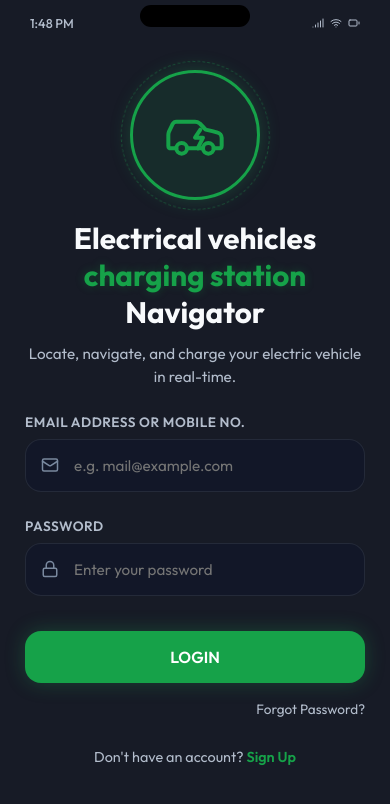
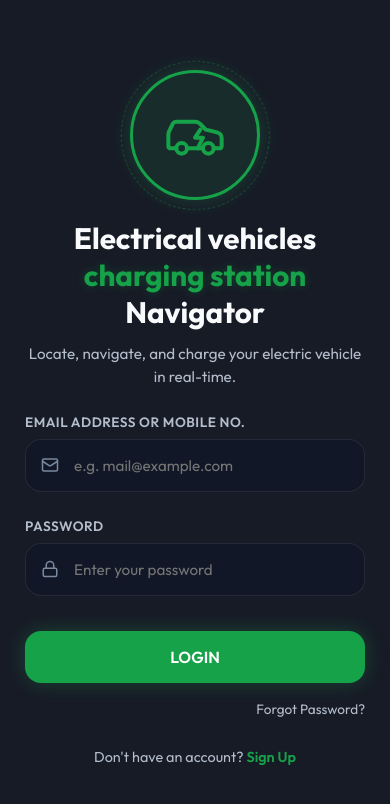
Before and after one commit to ujwalas-1116/ev-navigator-frontend, a React (Vite) app: page /#/login in a window 390 px wide. Shown: the top 804 px of the page. Built offline with nearby package versions, Linux system fonts and the light colour scheme; no server answers.

Commit message:
Remove phone frame, notch status bar, and apply full-page responsive layout

```diff
--- a/src/App.jsx
+++ b/src/App.jsx
@@ -5,29 +5,9 @@ import SignUp from './pages/SignUp';
 import ResetPassword from './pages/ResetPassword';
 import Dashboard from './pages/Dashboard';
 import Navigation from './pages/Navigation';
-import { Wifi, Battery as BatteryIcon, Signal } from 'lucide-react';
 
 export default function App() {
   const [user, setUser] = useState(null);
-  const [time, setTime] = useState('');
-
-  // Clock in status bar
-  useEffect(() => {
-    const updateTime = () => {
-      const date = new Date();
-      let hours = date.getHours();
-      let minutes = date.getMinutes();
-      const ampm = hours >= 12 ? 'PM' : 'AM';
-      hours = hours % 12;
-      hours = hours ? hours : 12; // the hour '0' should be '12'
-      minutes = minutes < 10 ? '0' + minutes : minutes;
-      setTime(`${hours}:${minutes} ${ampm}`);
-    };
-
-    updateTime();
-    const interval = setInterval(updateTime, 1000);
-    return () => clearInterval(interval);
-  }, []);
 
   // Retrieve user session on mount
   useEffect(() => {
@@ -54,17 +34,6 @@ export default function App() {
   return (
     <Router>
       <div className="app-container">
-        {/* Notch and Status Bar Frame */}
-        <div className="notch-container">
-          <span>{time}</span>
-          <div className="notch-pill" />
-          <div style={{ display: 'flex', gap: 6, alignItems: 'center' }}>
-            <Signal size={12} />
-            <Wifi size={12} />
-            <BatteryIcon size={12} />
-          </div>
-        </div>
-
         {/* Dynamic Route views */}
         <Routes>
           <Route
```
